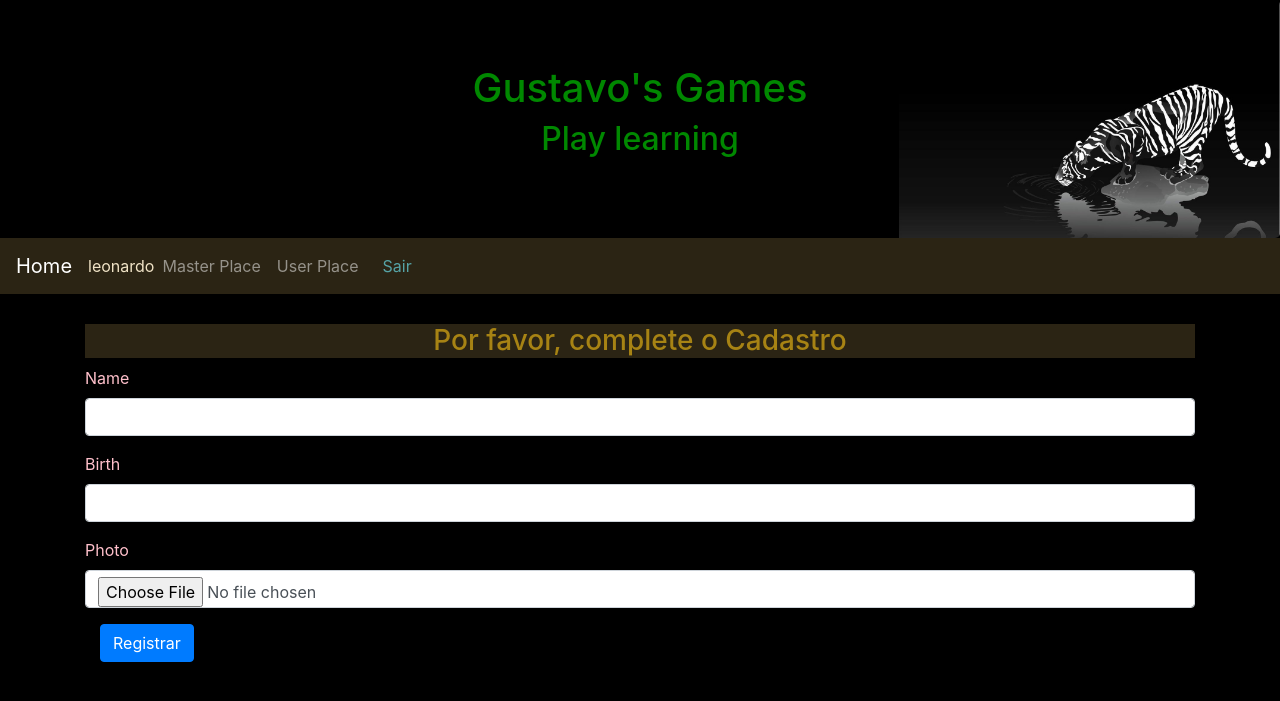
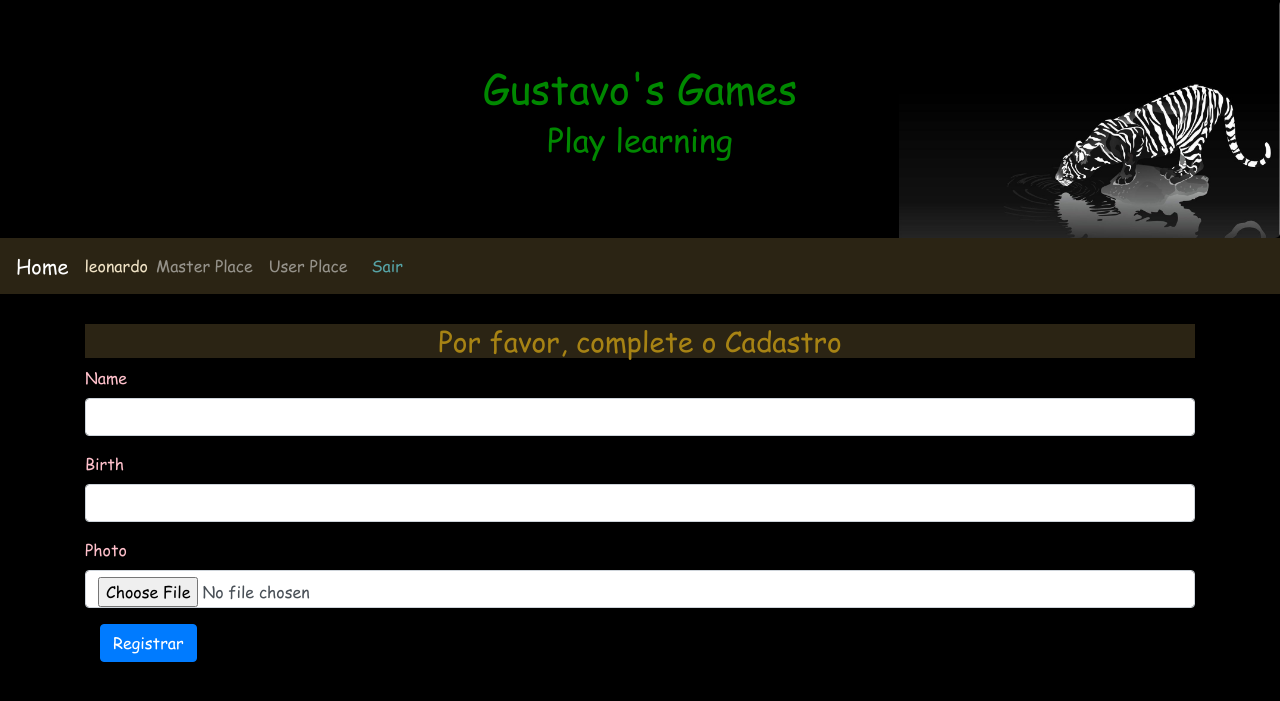
Before and after one commit to recursossauro/game, a Django app: page /access/newpersonaldata/ in a window 1280 px wide. Shown: the top 701 px of the page. Run offline with Django 3.2, Linux system fonts and the light colour scheme; a user stored in the database is signed in; data comes from the database, SQL or seed files in the repository; both versions use the stored data as it was after the commit; some libraries are stand-ins or nearby versions.

Commit message:
inserted font comic sans ms

```diff
--- a/base/static/style/style.css
+++ b/base/static/style/style.css
@@ -1,8 +1,13 @@
+@font-face {
+  font-family: comic;
+  src: url('../fonts/comic-sans-ms-4.ttf');
+}
 
 body {
  /*background-attachment: fixed;*/
  background-color: black;
  color: pink;
+ font-family: comic;
 }
 
 body a {
```
Also changed, not shown: base/static/fonts/comic-sans-ms-4.ttf (added), db.sqlite3.
